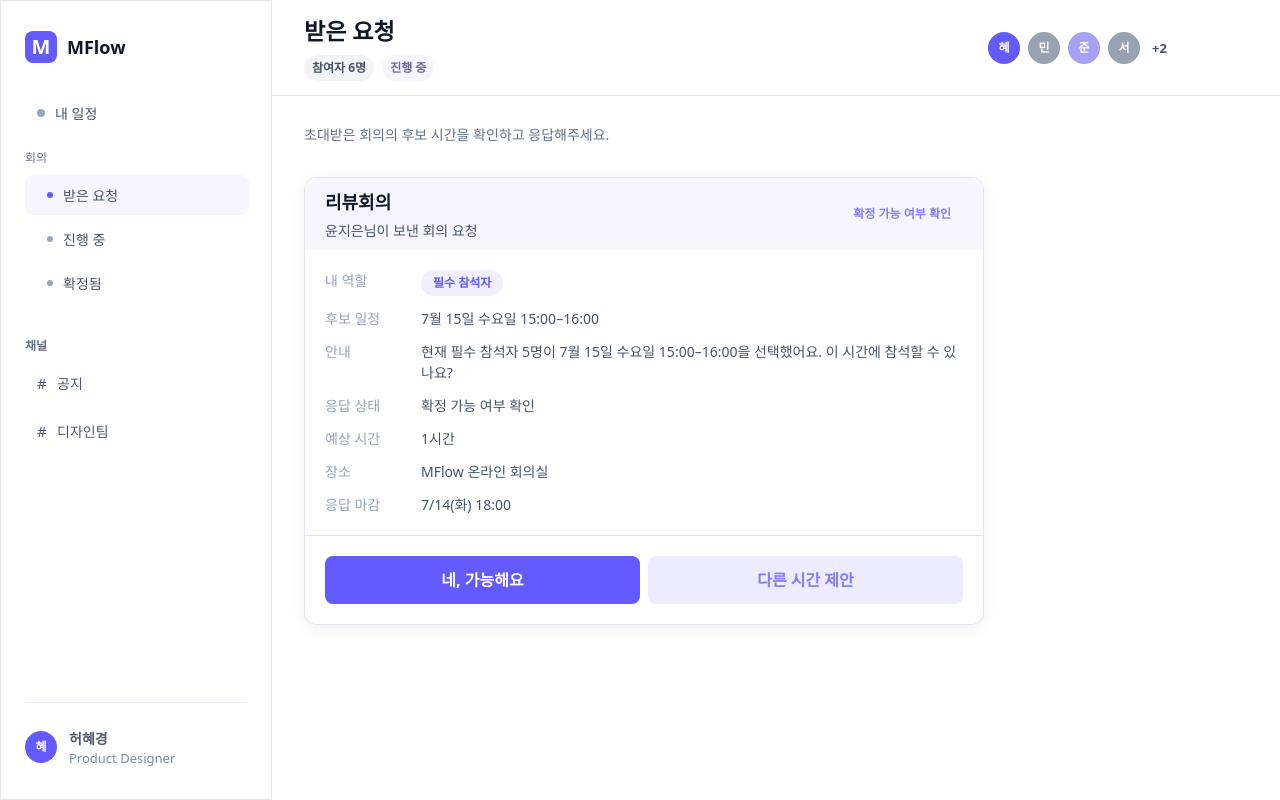
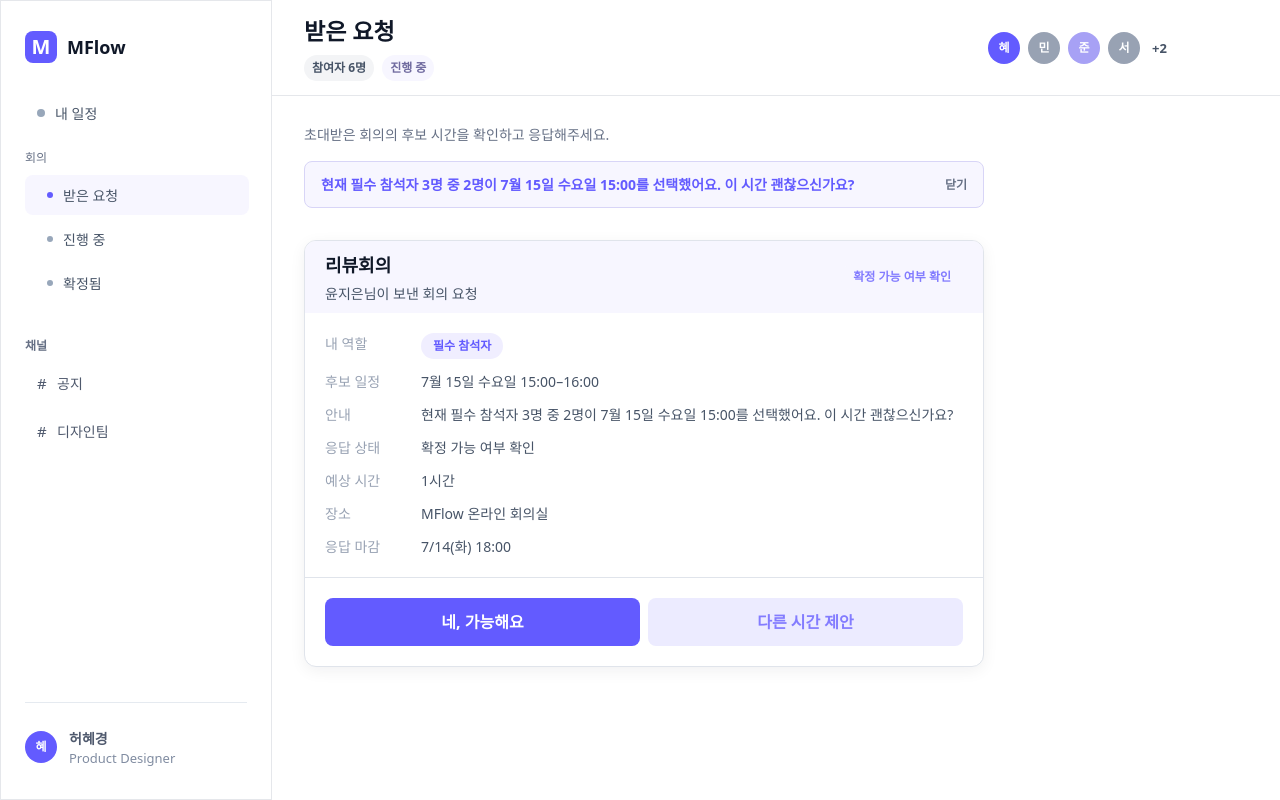
Before and after one commit to gjgprud0306/meetflow-tosschallenge, a React (Vite) app: page /requests/received in a window 1280 px wide. Built offline with nearby package versions, Linux system fonts and the light colour scheme; a web font is replaced by a local one.

Commit message:
Fix received request confirmation state

```diff
--- a/src/context/MeetingFlowContext.tsx
+++ b/src/context/MeetingFlowContext.tsx
@@ -11,12 +11,19 @@ import type { MeetingCreateMock } from "@/types/meeting";
 export function MeetingFlowProvider({ children }: { children: ReactNode }) {
   const [meeting, setMeeting] = useState<MeetingCreateMock>(meetingCreateMock);
   const [receivedRequestStatus, setReceivedRequestStatus] =
-    useState<ReceivedRequestStatus>(() =>
-      window.localStorage.getItem("mflow-participant-request-status") ===
-      "confirmed"
-        ? "confirmed"
-        : "completed",
-    );
+    useState<ReceivedRequestStatus>(() => {
+      const saved = window.localStorage.getItem("mflow-participant-request-status");
+      const savedAnswers = window.localStorage.getItem(
+        "mflow-participant-request-answers",
+      );
+
+      if (saved === "confirmed") return saved;
+      if (saved === "completed" && savedAnswers && savedAnswers !== "{}") {
+        return saved;
+      }
+
+      return "pending";
+    });
 
   const value = useMemo<MeetingFlowContextValue>(
     () => ({
--- a/src/context/meetingFlowContextValue.ts
+++ b/src/context/meetingFlowContextValue.ts
@@ -2,7 +2,7 @@ import { createContext } from "react";
 import type { Dispatch, SetStateAction } from "react";
 import type { MeetingCreateMock } from "@/types/meeting";
 
-export type ReceivedRequestStatus = "completed" | "confirmed";
+export type ReceivedRequestStatus = "pending" | "completed" | "confirmed";
 
 export type MeetingFlowContextValue = {
   meeting: MeetingCreateMock;
--- a/src/mocks/participantRequest.ts
+++ b/src/mocks/participantRequest.ts
@@ -13,7 +13,8 @@ export const participantRequest = {
   deadline: formatDeadlineLabel(1, "18:00"),
   hostName: "윤지은",
   location: "MFlow 온라인 회의실",
-  majorityCount: 5,
+  majorityCount: 2,
+  requiredTotalCount: 3,
   requiredAttendees: "허혜경, 김민서, 박준호, 윤서연",
   title: "리뷰회의",
 };
--- a/src/pages/ReceivedRequestsPage.tsx
+++ b/src/pages/ReceivedRequestsPage.tsx
@@ -1,3 +1,4 @@
+import { useEffect, useMemo, useState } from "react";
 import { useNavigate } from "react-router-dom";
 import { MeetFlowLayout } from "@/components/MeetFlowLayout";
 import { Button } from "@/components/ui/button";
@@ -15,11 +16,32 @@ export function ReceivedRequestsPage() {
   const navigate = useNavigate();
   const { receivedRequestStatus, setReceivedRequestStatus } = useMeetingFlow();
   const responseAnswers = getStoredParticipantRequestAnswers();
-  const responseValues = responseAnswers ? Object.values(responseAnswers) : null;
-  const hasResponse = Boolean(responseValues?.length);
+  const finalResponse = useMemo(() => {
+    const responseValues = responseAnswers ? Object.values(responseAnswers) : [];
+
+    if (responseValues.includes("preferred")) return "preferred";
+    if (responseValues.includes("available")) return "available";
+    if (responseValues.includes("unavailable")) return "unavailable";
+
+    return null;
+  }, [responseAnswers]);
+  const hasResponse = Boolean(finalResponse);
   const confirmed = receivedRequestStatus === "confirmed";
   const candidateSlot = slotById(participantRequest.confirmationSlotId);
-  const confirmationRequestActive = !confirmed && !hasResponse;
+  const confirmationTime = candidateSlot.timeLabel.split("–")[0];
+  const confirmationRequestActive =
+    receivedRequestStatus === "pending" && !confirmed && !hasResponse;
+  const [showConfirmationToast, setShowConfirmationToast] = useState(() => {
+    if (!confirmationRequestActive) return false;
+
+    return window.sessionStorage.getItem("mflow-confirmation-request-toast") !== "seen";
+  });
+
+  useEffect(() => {
+    if (!showConfirmationToast) return;
+
+    window.sessionStorage.setItem("mflow-confirmation-request-toast", "seen");
+  }, [showConfirmationToast]);
 
   function confirmAvailability() {
     window.localStorage.setItem(
@@ -27,6 +49,7 @@ export function ReceivedRequestsPage() {
       JSON.stringify({ "candidate-1": "available" }),
     );
     window.localStorage.setItem(participantRequestStatusKey, "completed");
+    setShowConfirmationToast(false);
     setReceivedRequestStatus("completed");
     navigate("/requests/received");
   }
@@ -37,6 +60,22 @@ export function ReceivedRequestsPage() {
         <p className="text-sm font-medium leading-[21px] text-[#667085]">
           초대받은 회의의 후보 시간을 확인하고 응답해주세요.
         </p>
+        {showConfirmationToast && confirmationRequestActive ? (
+          <div className="mt-4 flex w-full max-w-[680px] items-center justify-between rounded-lg border border-[#D8D5F7] bg-[#F7F6FF] px-4 py-3">
+            <p className="text-sm font-bold leading-[21px] text-[#635BFF]">
+              현재 필수 참석자 {participantRequest.requiredTotalCount}명 중{" "}
+              {participantRequest.majorityCount}명이 {candidateSlot.dateLabel}{" "}
+              {confirmationTime}를 선택했어요. 이 시간 괜찮으신가요?
+            </p>
+            <button
+              className="ml-4 shrink-0 text-xs font-bold leading-[18px] text-[#667085]"
+              onClick={() => setShowConfirmationToast(false)}
+              type="button"
+            >
+              닫기
+            </button>
+          </div>
+        ) : null}
 
         <div className="mt-8 flex w-full flex-col gap-4">
           <article className="w-full max-w-[680px] overflow-hidden rounded-xl border border-[#E0E4EB] bg-white shadow-[0_4px_16px_rgba(16,24,40,0.06)]">
@@ -79,7 +118,9 @@ export function ReceivedRequestsPage() {
                 <div className="flex gap-6">
                   <span className="w-[72px] shrink-0 text-[#98A2B3]">안내</span>
                   <span className="text-[#475467]">
-                    현재 필수 참석자 {participantRequest.majorityCount}명이 {candidateSlot.label}을 선택했어요. 이 시간에 참석할 수 있나요?
+                    현재 필수 참석자 {participantRequest.requiredTotalCount}명 중{" "}
+                    {participantRequest.majorityCount}명이 {candidateSlot.dateLabel}{" "}
+                    {confirmationTime}를 선택했어요. 이 시간 괜찮으신가요?
                   </span>
                 </div>
               ) : null}
@@ -95,11 +136,11 @@ export function ReceivedRequestsPage() {
                         : "미응답"}
                 </span>
               </div>
-              {responseValues ? (
+              {finalResponse ? (
                 <div className="flex gap-6">
                 <span className="w-[72px] shrink-0 text-[#98A2B3]">내 응답</span>
                 <span className="font-bold text-[#635BFF]">
-                    {responseValues.map(participantRequestAnswerLabel).join(" · ")}
+                    {participantRequestAnswerLabel(finalResponse)}
                 </span>
               </div>
               ) : null}
@@ -111,20 +152,30 @@ export function ReceivedRequestsPage() {
                 <span className="w-[72px] shrink-0 text-[#98A2B3]">장소</span>
                 <span className="text-[#475467]">{participantRequest.location}</span>
               </div>
+              {!confirmed ? (
                 <div className="flex gap-6">
                   <span className="w-[72px] shrink-0 text-[#98A2B3]">응답 마감</span>
                   <span className="text-[#475467]">{participantRequest.deadline}</span>
                 </div>
+              ) : null}
             </div>
 
             <div className="grid grid-cols-2 gap-2 border-t border-[#E0E4EB] p-5">
+              {confirmed ? (
+                <Button
+                  className="col-span-2 h-12 rounded-lg bg-[#635BFF] text-base font-bold leading-6 text-white hover:bg-[#635BFF]/90"
+                  onClick={() => navigate("/meetings/detail")}
+                >
+                  확정 일정 보기
+                </Button>
+              ) : (
+                <>
                   <Button
                     className={
                       hasResponse
                         ? "h-12 rounded-lg bg-[#ECEBFF] text-base font-bold leading-6 text-[#837CFF] hover:bg-[#E4E2FF]"
                         : "h-12 rounded-lg bg-[#635BFF] text-base font-bold leading-6 text-white hover:bg-[#635BFF]/90"
                     }
-                  disabled={confirmed}
                     onClick={
                       confirmationRequestActive
                         ? confirmAvailability
@@ -152,6 +203,8 @@ export function ReceivedRequestsPage() {
                 >
                   {confirmationRequestActive ? "다른 시간 제안" : "일정 보기"}
                 </Button>
+              </>
+              )}
             </div>
           </article>
         </div>
```
Also changed, not shown: 4 other files (tests, documents, lock files or other folders). Lines whose indentation alone changed are shown as unchanged.
